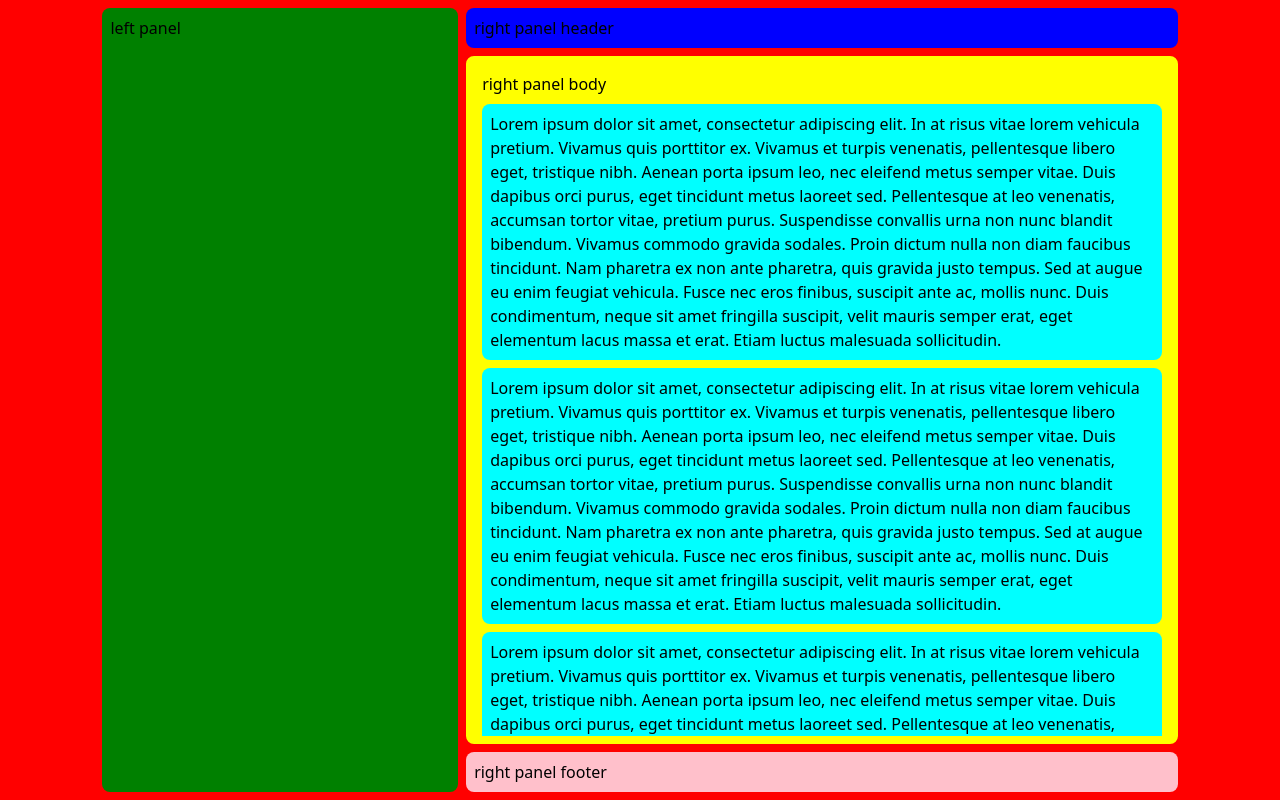
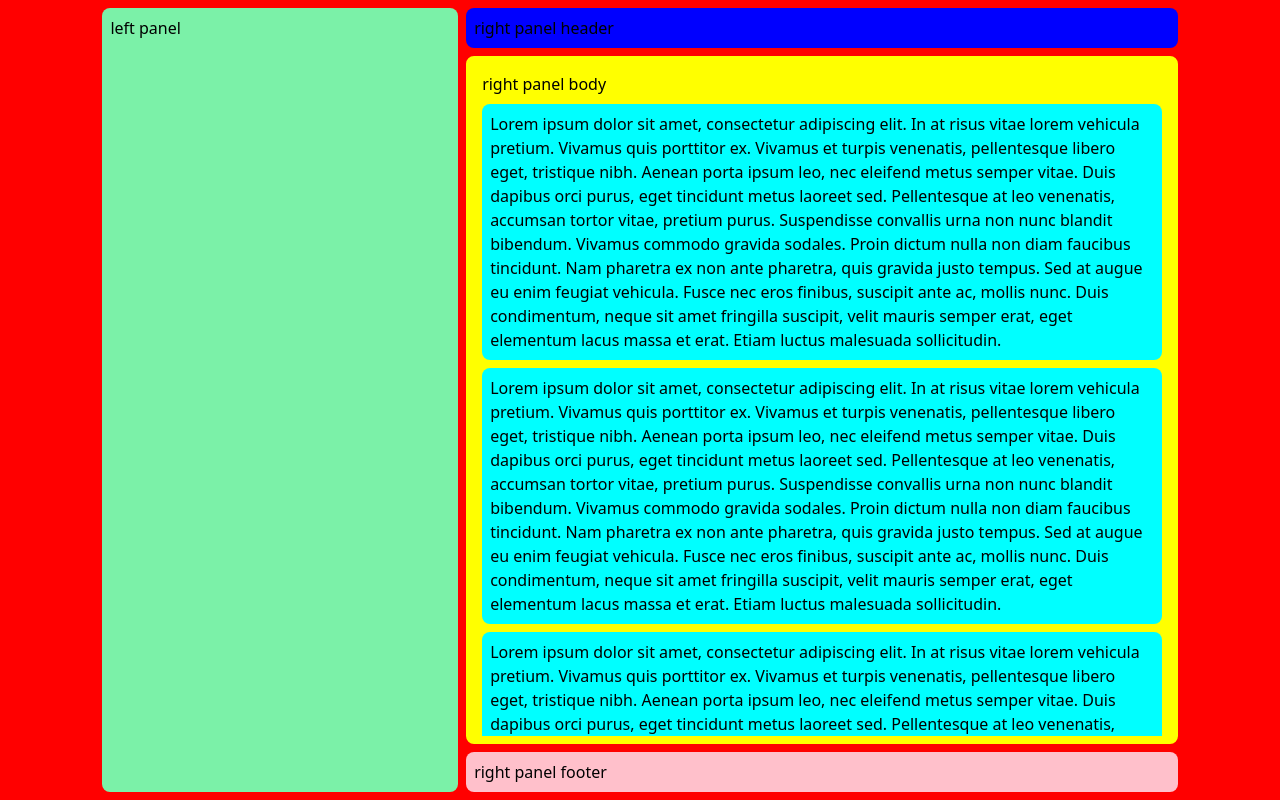
Before and after one commit to LeonardoBevilacqua/MyPortfolio, a Svelte app: page / in a window 1280 px wide. Built offline with nearby package versions, Linux system fonts and the light colour scheme.

Commit message:
moving left panel to own component

```diff
--- a/src/App.svelte
+++ b/src/App.svelte
@@ -1,4 +1,8 @@
-<div id="left-panel" class="panel">left panel</div>
+<script>
+    import LeftPanel from "./lib/templates/LeftPanel.svelte";
+</script>
+
+<LeftPanel />
 <nav id="right-panel-header" class="panel">right panel header</nav>
 <main id="right-panel-body" class="panel">
     <h1>right panel body</h1>
@@ -128,11 +132,6 @@
         margin: auto auto;
     }
 
-    #left-panel {
-        grid-area: leftPanel;
-        background-color: green;
-    }
-
     #right-panel-header {
         grid-area: rightPanelHeader;
         background-color: blue;
--- /dev/null
+++ b/src/lib/templates/LeftPanel.svelte
@@ -0,0 +1,7 @@
+<div id="left-panel" class="rounded-lg p-2 bg-green-300">left panel</div>
+
+<style>
+    #left-panel {
+        grid-area: leftPanel;
+    }
+</style>
```
